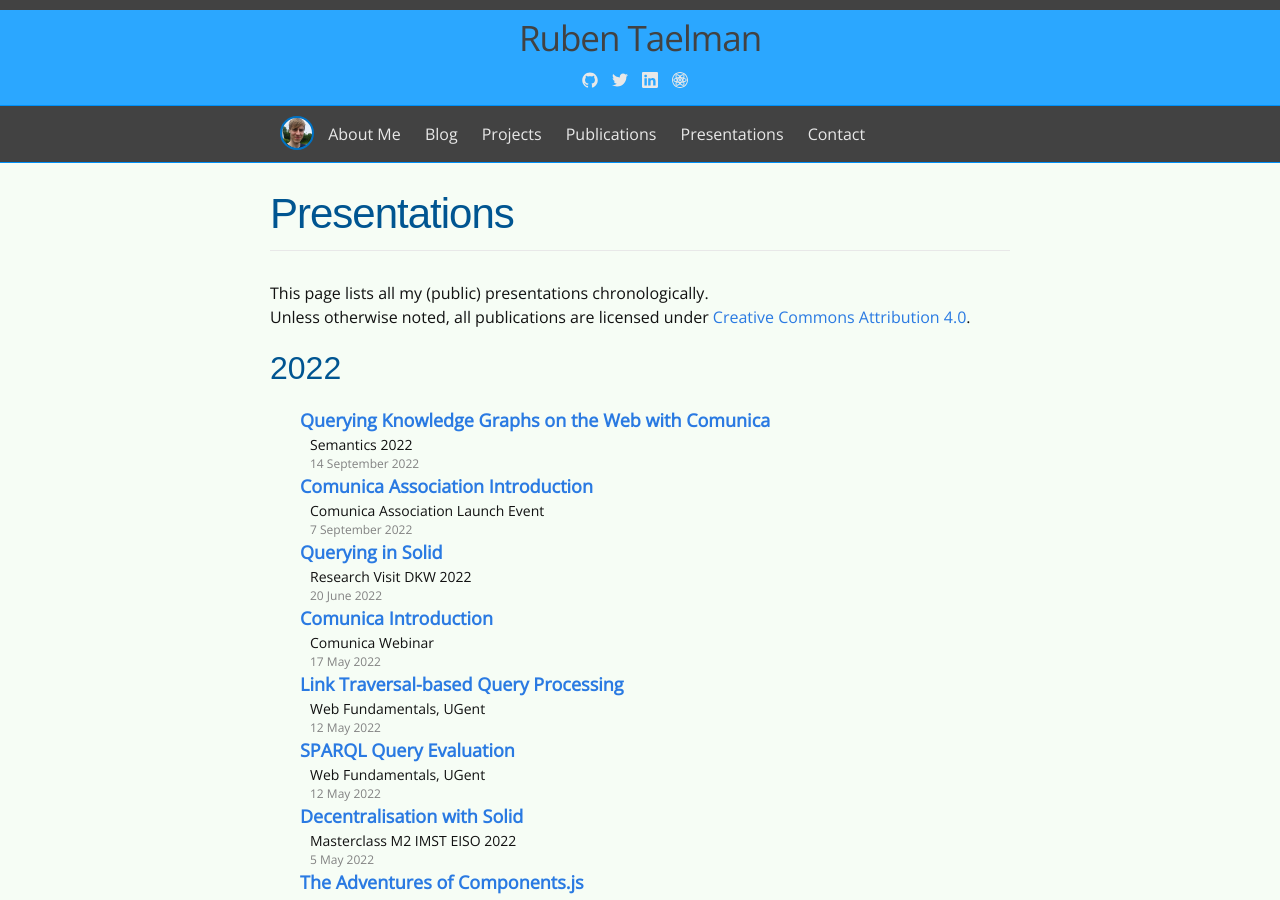
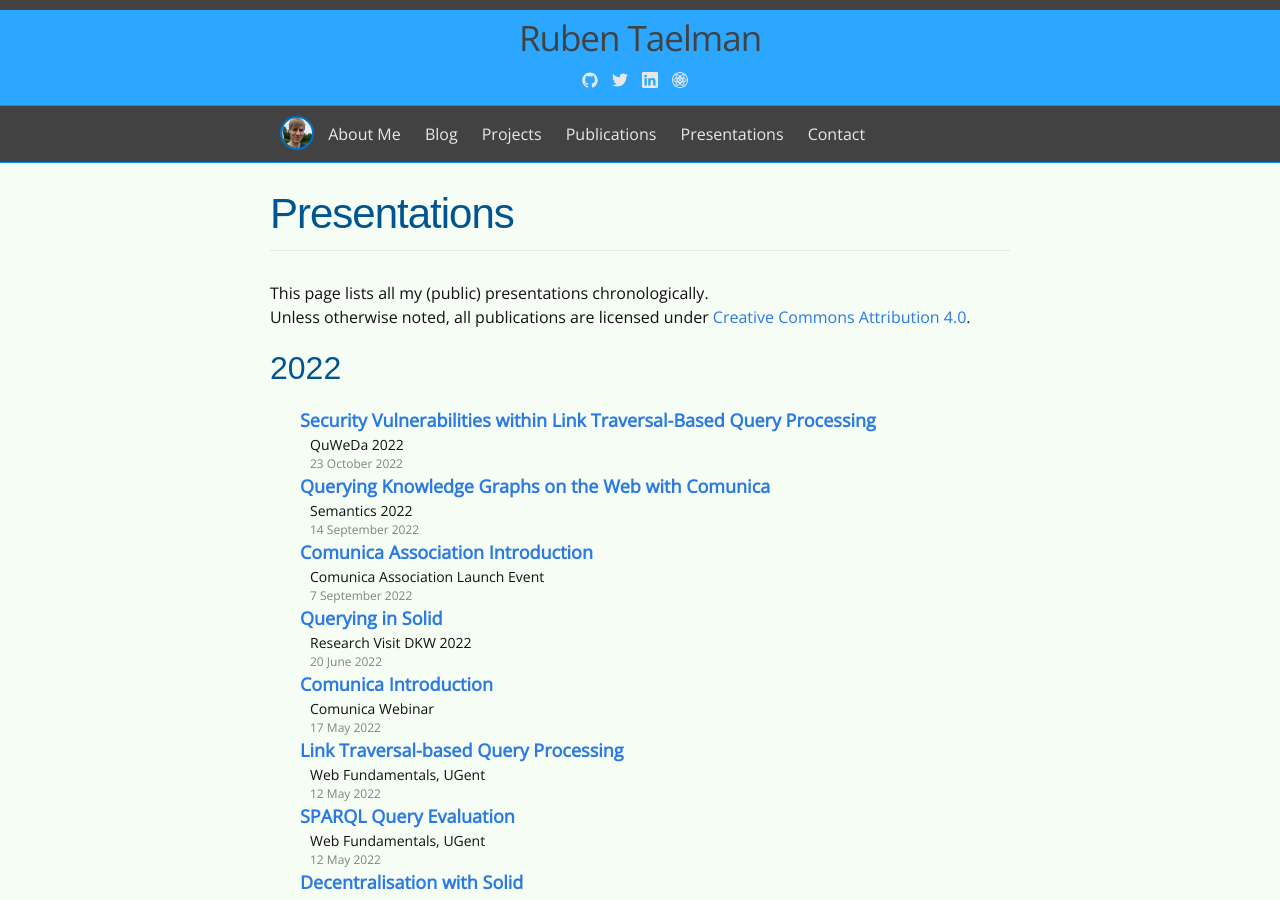
Before and after one commit to rubensworks/rubensworks.net, a Jekyll site: the page built from presentations.md, in a window 1280 px wide and 900 px high. Built offline with Jekyll 4.4.1, drawn with Linux system fonts in a browser that asks for light colours; some web fonts are replaced.

Commit message:
Add quweda 2022 presentation

```diff
--- a/_data/presentations.yml
+++ b/_data/presentations.yml
@@ -1,3 +1,8 @@
+"2022-iswc-quweda-ldtraversalsecurity":
+    title: "Security Vulnerabilities within Link Traversal-Based Query Processing"
+    venue: "QuWeDa 2022"
+    date: "23 October 2022"
+    url: "https://www.rubensworks.net/raw/slides/2022/iswc-quweda-ldtraversalsecurity/"
 "2022-semantics-comunica":
     title: "Querying Knowledge Graphs on the Web with Comunica"
     venue: "Semantics 2022"
```
